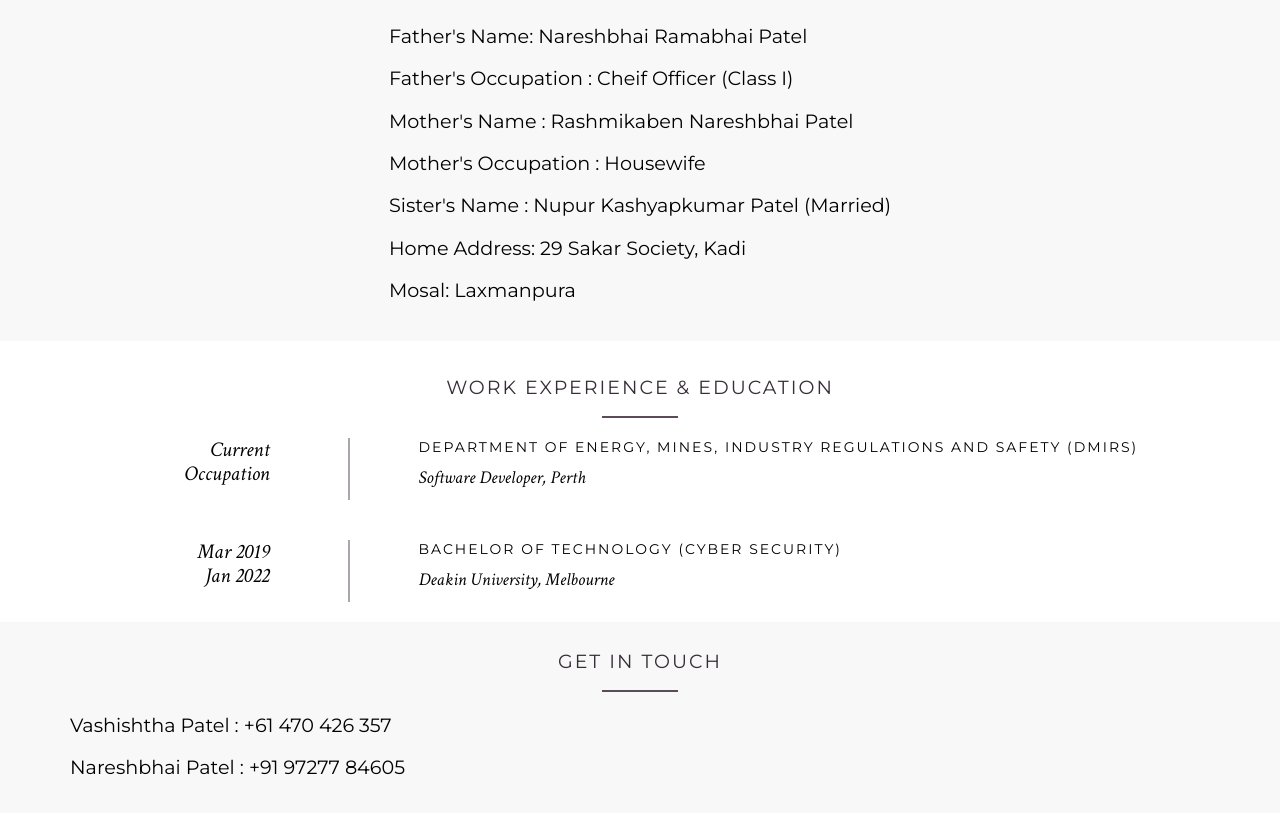
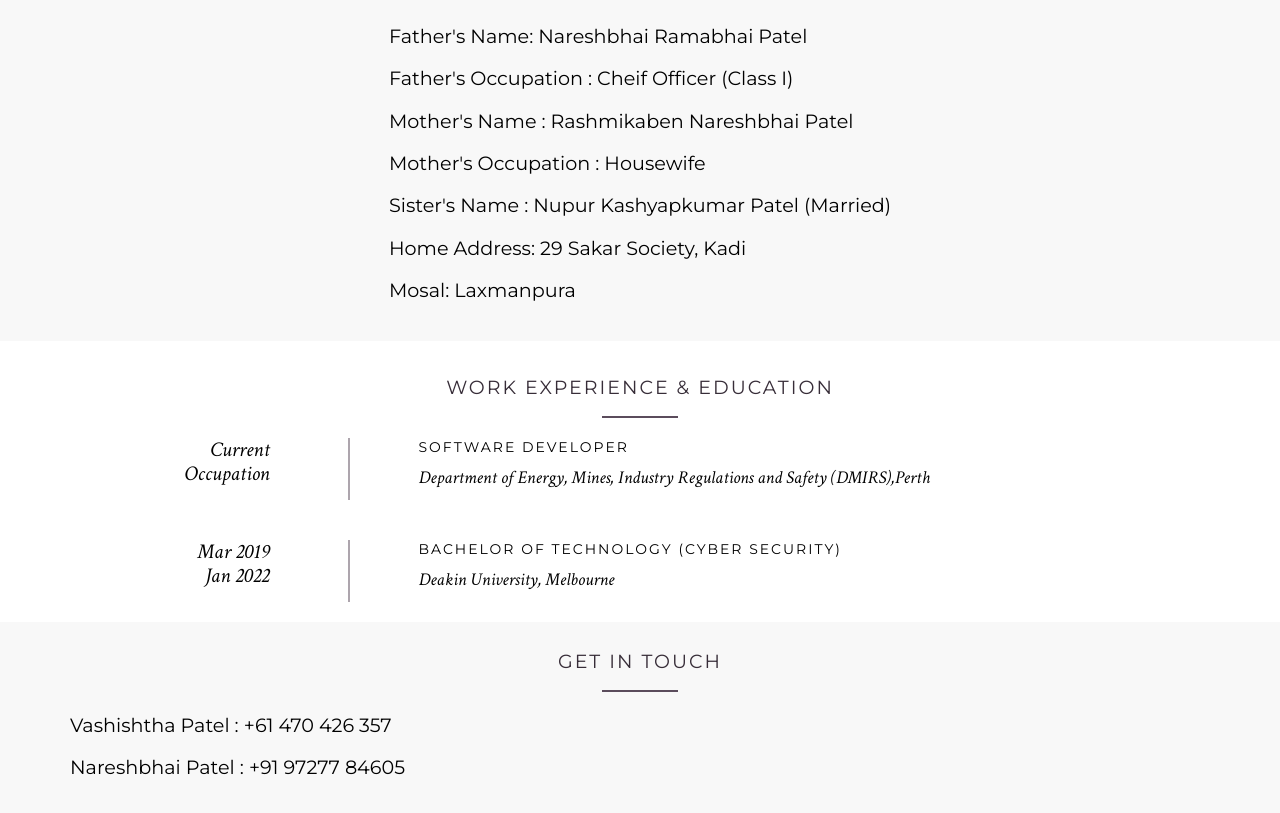
Before and after one commit to kashyap21/kashyap21.github.io, a plain HTML site: page index.html in a window 1280 px wide. Shown: the part 584-1397 px from the top of the page. Drawn offline with nearby package versions, Linux system fonts and the light colour scheme; some packages are replaced by stand-ins of ours; a script that the page names is missing.

Commit message:
Update index.html

```diff
--- a/index.html
+++ b/index.html
@@ -153,8 +153,8 @@ mod tempor incididunt ut labore et dolore magna aliqua. Ut enim ad minim veniam,
                 </div>
             </div>
         	<div class="expertiesdesc col-xs-12 col-sm-9 col-md-9 col-lg-9">
-            	<h4>Department of Energy, Mines, Industry Regulations and Safety (DMIRS)</h4>
-                <h5>Software Developer, Perth</h5>
+		<h4>Software Developer</h4>
+            	<h5>Department of Energy, Mines, Industry Regulations and Safety (DMIRS),Perth</h5>
             </div>
         </div>
         <div class="row media">
```
